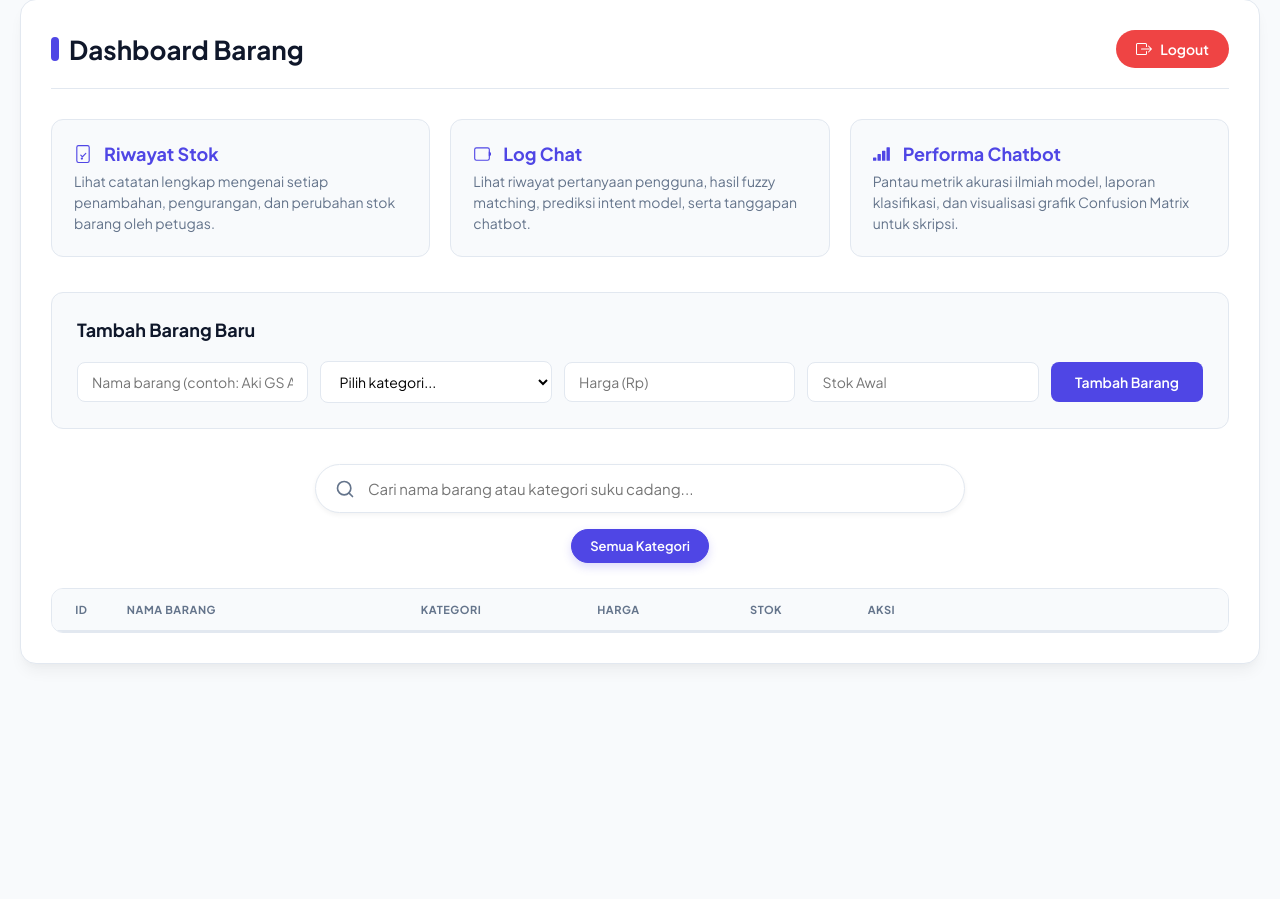
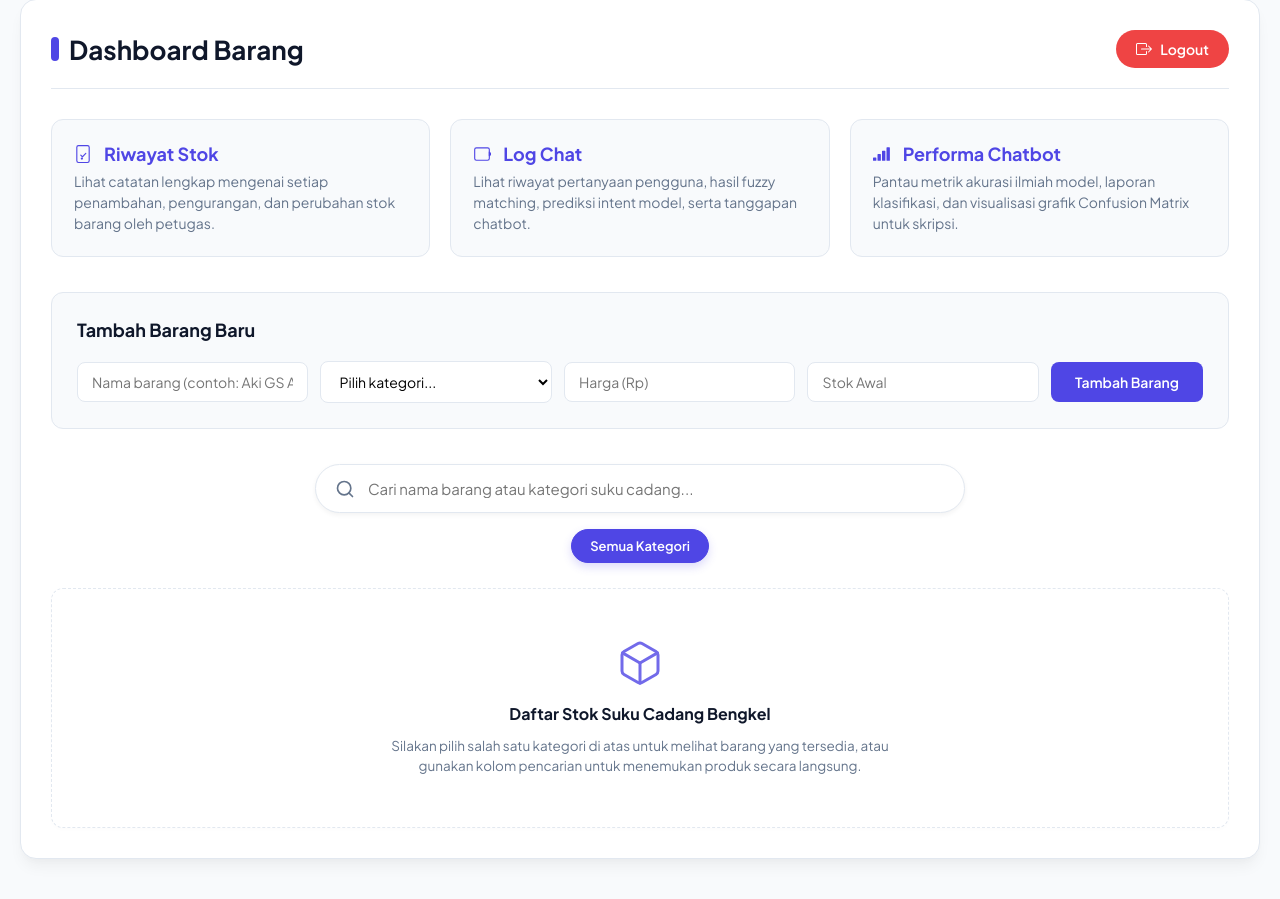
Before and after one commit to Iqbal-rgb2/chatbot_bengkel, a Flask app: template web/templates/dashboard_barang.html in a window 1280 px wide. Shown: the part 41-940 px from the top of the page. Before the commit the page ends 706 px from the top, so only its background shows below. Run offline with Flask 3, Linux system fonts and the light colour scheme; the template is opened without the code that fills it, so the values that code supplies are empty; parts of the project's set-up code (start-up, migrations or seed data) failed here and were passed over.

Commit message:
feat: hide product table by default on 'Semua Kategori' and show guide placeholder

```diff
--- a/web/templates/dashboard_barang.html
+++ b/web/templates/dashboard_barang.html
@@ -598,6 +598,42 @@
         .dark-mode .empty-search-state svg {
             color: #475569;
         }
+
+        /* Initial Placeholder Box */
+        .initial-placeholder-box {
+            text-align: center;
+            padding: 50px 30px;
+            background: #ffffff;
+            border: 1px dashed var(--border-color);
+            border-radius: 12px;
+            color: var(--text-muted);
+            margin-top: 10px;
+            display: flex;
+            flex-direction: column;
+            align-items: center;
+            justify-content: center;
+            gap: 12px;
+            box-shadow: 0 2px 4px rgba(0,0,0,0.01);
+            width: 100%;
+        }
+
+        .initial-placeholder-box svg {
+            color: var(--primary);
+            opacity: 0.8;
+            margin-bottom: 4px;
+        }
+
+        .initial-placeholder-box h3 {
+            font-size: 16px;
+            font-weight: 700;
+            color: var(--text-main);
+        }
+
+        .initial-placeholder-box p {
+            font-size: 13.5px;
+            max-width: 500px;
+            line-height: 1.5;
+        }
     </style>
 </head>
 
@@ -701,6 +737,17 @@
         </div>
     </div>
 
+    <!-- INITIAL PLACEHOLDER BOX -->
+    <div id="initial-placeholder" class="initial-placeholder-box">
+        <svg width="48" height="48" fill="none" stroke="currentColor" stroke-width="1.5" stroke-linecap="round" stroke-linejoin="round" viewBox="0 0 24 24">
+            <path d="M21 16V8a2 2 0 0 0-1-1.73l-7-4a2 2 0 0 0-2 0l-7 4A2 2 0 0 0 3 8v8a2 2 0 0 0 1 1.73l7 4a2 2 0 0 0 2 0l7-4A2 2 0 0 0 21 16z"></path>
+            <polyline points="3.27 6.96 12 12.01 20.73 6.96"></polyline>
+            <line x1="12" y1="22.08" x2="12" y2="12"></line>
+        </svg>
+        <h3>Daftar Stok Suku Cadang Bengkel</h3>
+        <p>Silakan pilih salah satu kategori di atas untuk melihat barang yang tersedia, atau gunakan kolom pencarian untuk menemukan produk secara langsung.</p>
+    </div>
+
     <!-- TABLE -->
     <div class="table-responsive">
         <table>
@@ -787,6 +834,23 @@
 
         function filterProducts() {
             const query = searchInput.value.toLowerCase().trim();
+            const initialPlaceholder = document.getElementById("initial-placeholder");
+            const tableContainer = document.querySelector(".table-responsive");
+
+            // Check if we are in "all" categories and search query is empty
+            if (activeCategory === "all" && query === "") {
+                // Hide table, show initial placeholder
+                tableContainer.style.display = "none";
+                initialPlaceholder.style.display = "flex";
+                emptyStateRow.style.display = "none";
+                clearSearch.style.display = "none";
+                return;
+            }
+
+            // Otherwise, show table, hide initial placeholder
+            tableContainer.style.display = "block";
+            initialPlaceholder.style.display = "none";
+
             let visibleCount = 0;
 
             tableRows.forEach(row => {
@@ -846,6 +910,9 @@
                 filterProducts();
             });
         });
+
+        // Initialize display state on load (hides table and shows placeholder initially)
+        filterProducts();
     });
 </script>
 
```
